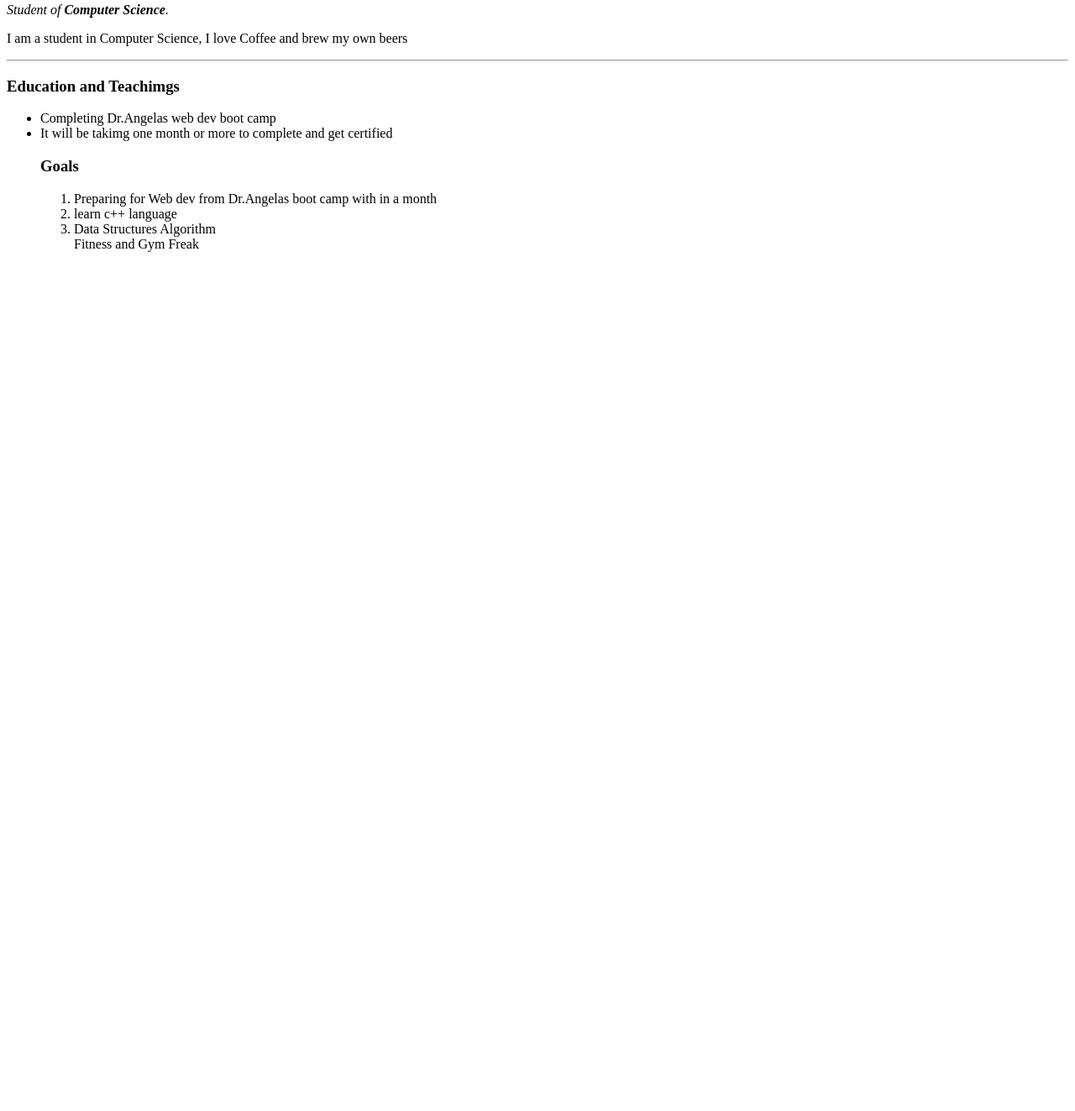
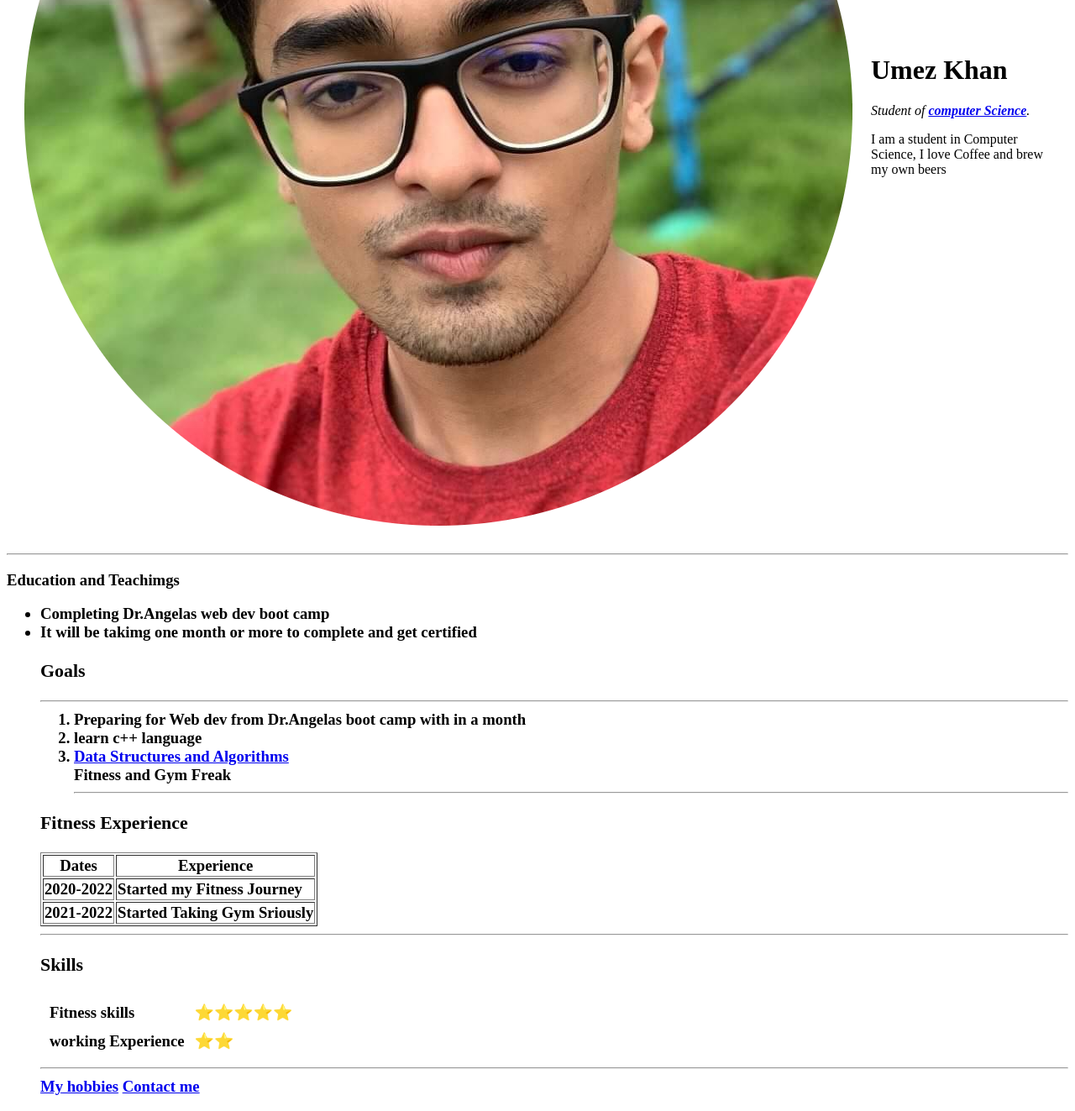
Before and after one commit to TokyoMares/cv, a plain HTML site: page index.html in a window 1280 px wide. Shown: the part 389-1712 px from the top of the page at 84% size. Before the commit the page ends 800 px from the top, so only its background shows below. Drawn offline with Linux system fonts and the light colour scheme.

Commit message:
Add initial CV Website files

```diff
--- a/index.html
+++ b/index.html
@@ -4,26 +4,78 @@
   <head>
     <meta charset="utf-8">
     <title>Umez Personal Site</title>
+
   </head>
+  <body>
+    <table cellspacing="20">
+      <tr>
+        <td>    <img src="umez.png.png" alt="Umez profile picture"></td>
+<td>    <h1>Umez Khan </h1>    <p><em>Student of <strong><a href="https://en.wikipedia.org/wiki/Computer_science">computer Science</a></strong>.</em> </p>
+  <p>I am a student in Computer Science, I love Coffee and brew my own beers</p>
 
-<body>
-  <img src="https://pbs.twimg.com/profile_images/1561778575220432896/eHh2wm5i_400x400.jpg" alt="Umez profile picture">
-  <h1>Umez Khan </h1>
-<p><em>Student of <strong>Computer Science</strong>.</em> </p>
-<p>I am a student in Computer Science, I love Coffee and brew my own beers</p>
+</td>
+      </tr>
+    </table>
     <hr>
-<h3>Education and Teachimgs</h3>
+    <h3>Education and Teachimgs</h3<ul>
       <ul>
         <li>Completing Dr.Angelas web dev boot camp</li>
         <li>It will be takimg one month or more to complete and get certified</li>
         <h3>Goals</h3>
+        <hr>
 <ol>
   <li>Preparing for Web dev from Dr.Angelas boot camp with in a month</li>
   <li> learn c++ language </li>
-    <li>Data Structures Algorithm</li
+  <li><a href="https://en.wikipedia.org/wiki/Data_structure">Data Structures and Algorithms</a></li
     <li>Fitness and Gym Freak</li>
+<hr>
 </ol>
-</ul>
+<h3>Fitness Experience </h3>
+<table border="1">
+  <thead>
+    <tr>
+      <th>Dates</th>
+      <th>Experience</th>
+    </tr>
+  </thead>
+    <tbody>
+
+    </tbody>
+    <tfoot>
+
+    </tfoot>
+<tr>
+  <td>2020-2022</td>
+  <td> Started my Fitness Journey</td>
+</tr>
+<tr>
+<td>2021-2022</td>
+<td>Started Taking Gym Sriously</td>
+
+</tr>
+
+</table>
+<hr>
+<h3>Skills</h3>
+<table cellspacing="10">
+  <tr>
+    <td>Fitness skills </td>
+    <td>⭐⭐⭐⭐⭐</td>
+    <tr>
+      <td>working Experience</td>
+      <td>⭐⭐</td>
+    </tr>
+  </tr>
+</table>
+
+
+
+
+<hr>
+<a href="hobbies.html">My hobbies</a>
+<a href="Contact-me.html
+
+">Contact me</a>
+
   </body>
-
 </html>
```
Lines whose indentation alone changed are shown as unchanged.
